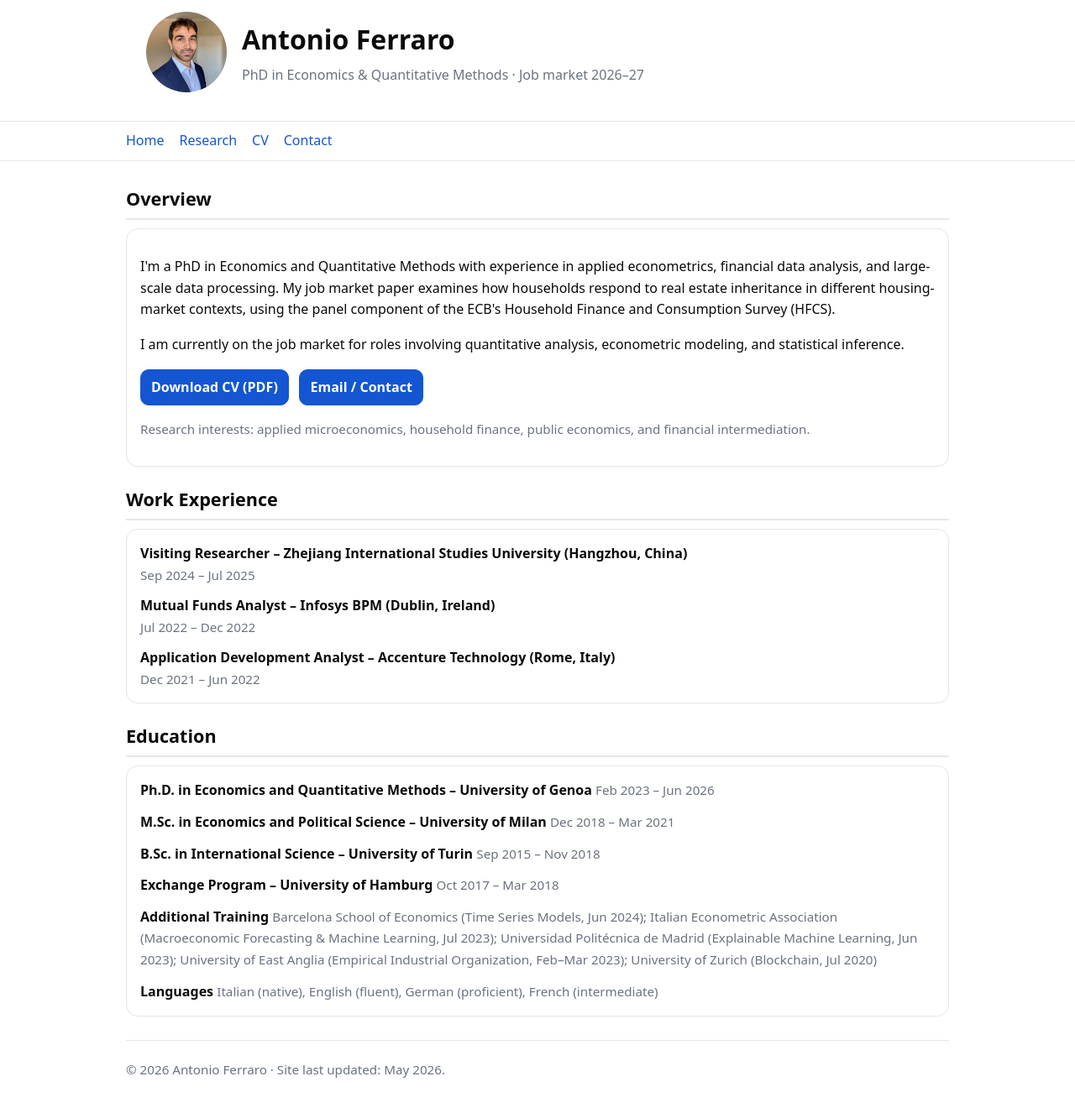
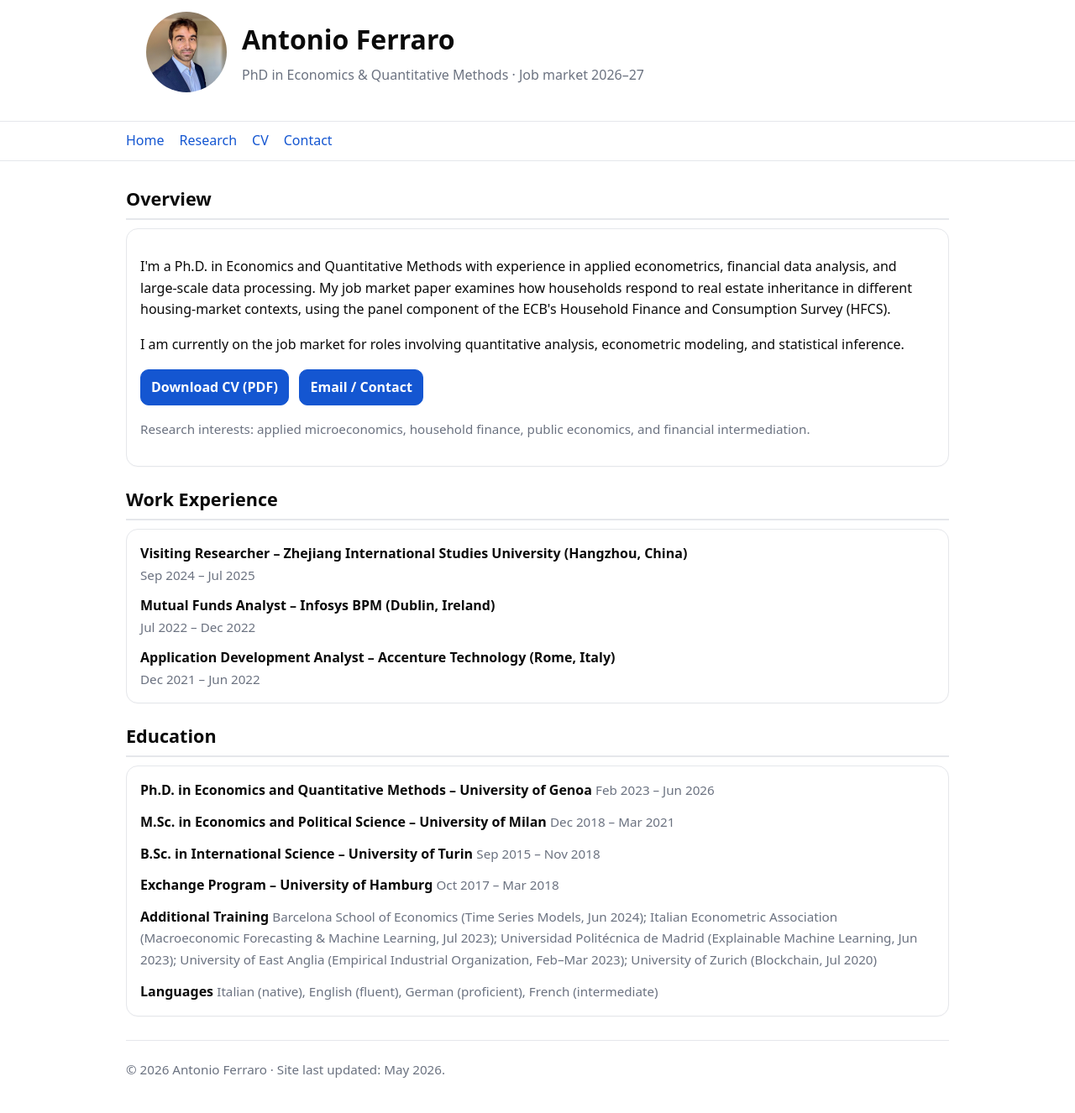
Before and after one commit to ferraroantonio/ferraroantonio.github.io, a Jekyll site: the page built from index.md, in a window 1280 px wide. Shown: the whole page at 84% size. Built offline with Jekyll 4.4.1, drawn with Linux system fonts in a browser that asks for light colours.

Commit message:
Update index.md

```diff
--- a/index.md
+++ b/index.md
@@ -1,13 +1,13 @@
 ---
 title: About
 layout: default
-description: "Antonio Ferraro – PhD in Economics and Quantitative Methods. Applied microeconomics, household finance, and quantitative analysis."
+description: "Antonio Ferraro – Ph.D. in Economics and Quantitative Methods. Applied microeconomics, household finance, and quantitative analysis."
 ---
 
 <section id="about">
 <h2>Overview</h2>
 <div class="card">
-<p>I'm a PhD in Economics and Quantitative Methods with experience in applied econometrics, financial data analysis, and large-scale data processing. My job market paper examines how households respond to real estate inheritance in different housing-market contexts, using the panel component of the ECB's Household Finance and Consumption Survey (HFCS).</p>
+<p>I'm a Ph.D. in Economics and Quantitative Methods with experience in applied econometrics, financial data analysis, and large-scale data processing. My job market paper examines how households respond to real estate inheritance in different housing-market contexts, using the panel component of the ECB's Household Finance and Consumption Survey (HFCS).</p>
 <p>I am currently on the job market for roles involving quantitative analysis, econometric modeling, and statistical inference.</p>
 <p>
   <a class="btn" href="{{ '/assets/CV_Ferraro.pdf' | relative_url }}" download>Download CV (PDF)</a>
```
